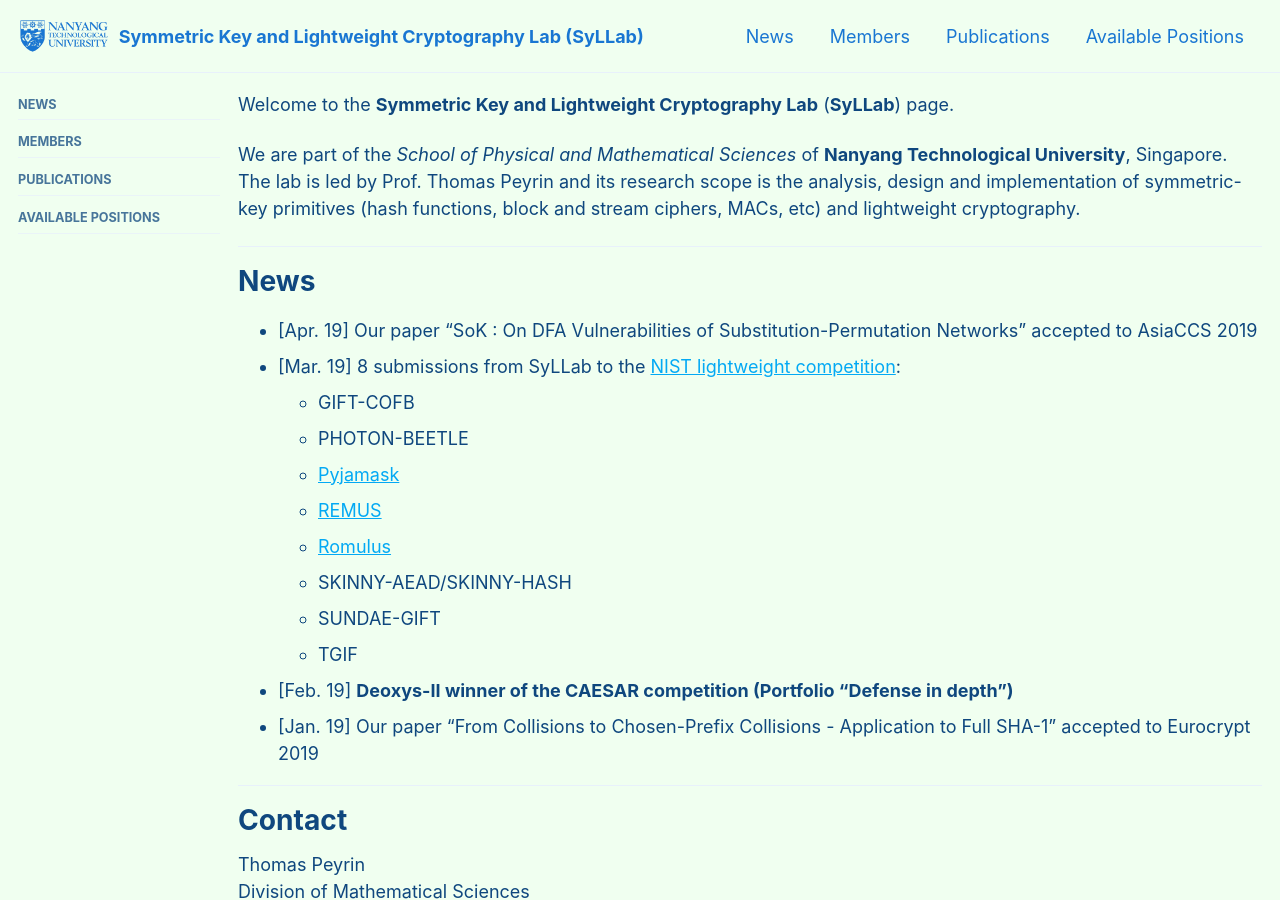
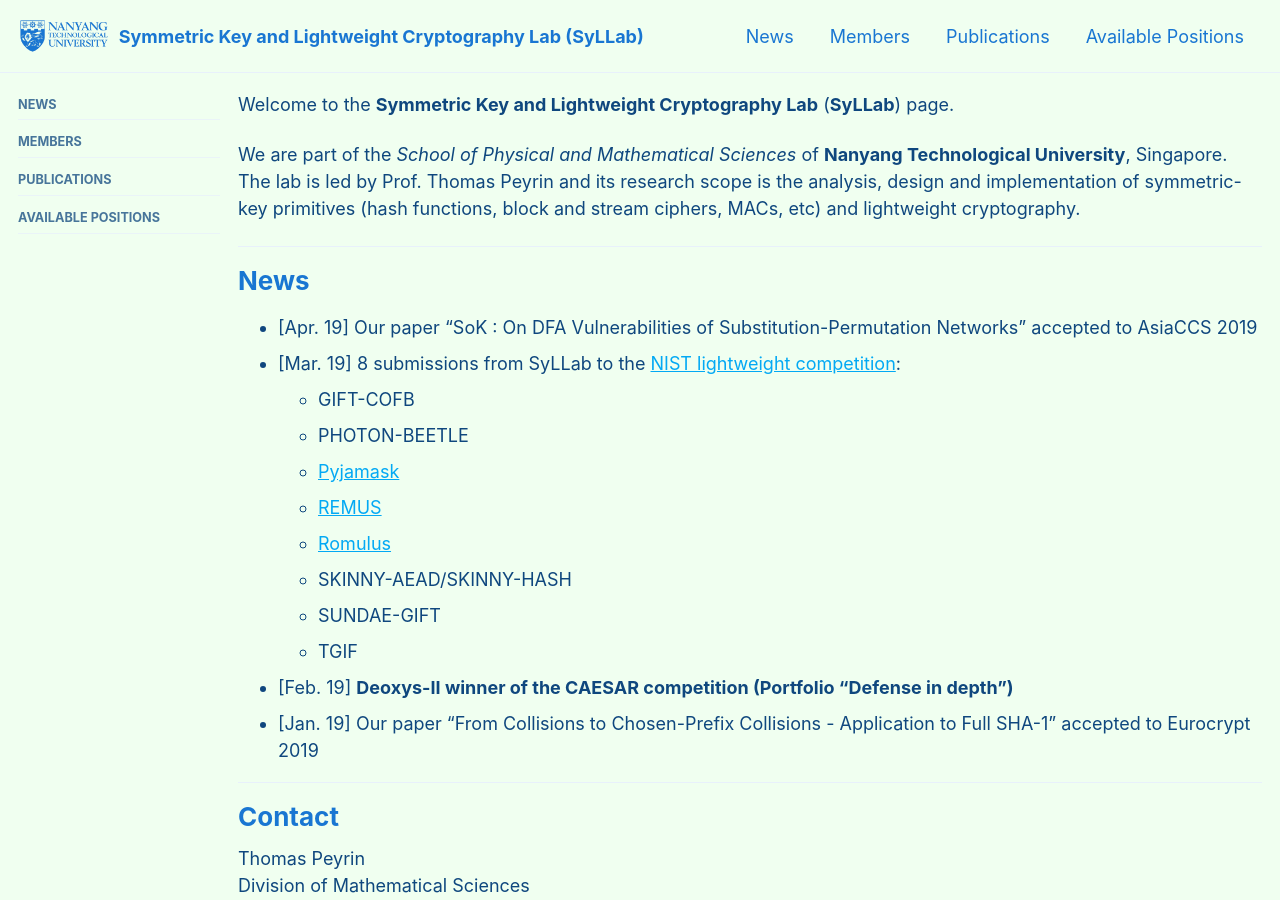
Before and after one commit to thomaspeyrin/web, a Jekyll site: the page built from index.md, in a window 1280 px wide and 900 px high. Built offline with Jekyll 4.4.1, drawn with Linux system fonts in a browser that asks for light colours; cached includes are drawn as plain includes; nearby versions of some CDN libraries.

Commit message:
Update index.md

```diff
--- a/index.md
+++ b/index.md
@@ -13,6 +13,7 @@ We are part of the *School of Physical and Mathematical Sciences* of **Nanyang T
 ---
 
 # News
+{: .myh1}
 
 - \[Apr. 19\] Our paper "SoK : On DFA Vulnerabilities of Substitution-Permutation Networks" accepted to AsiaCCS 2019
 - \[Mar. 19\]  8 submissions from SyLLab to the [NIST lightweight competition](https://csrc.nist.gov/Projects/Lightweight-Cryptography):
@@ -31,6 +32,7 @@ We are part of the *School of Physical and Mathematical Sciences* of **Nanyang T
 ---
 
 # Contact
+{: .myh1}
 
 Thomas Peyrin
 Division of Mathematical Sciences
```
